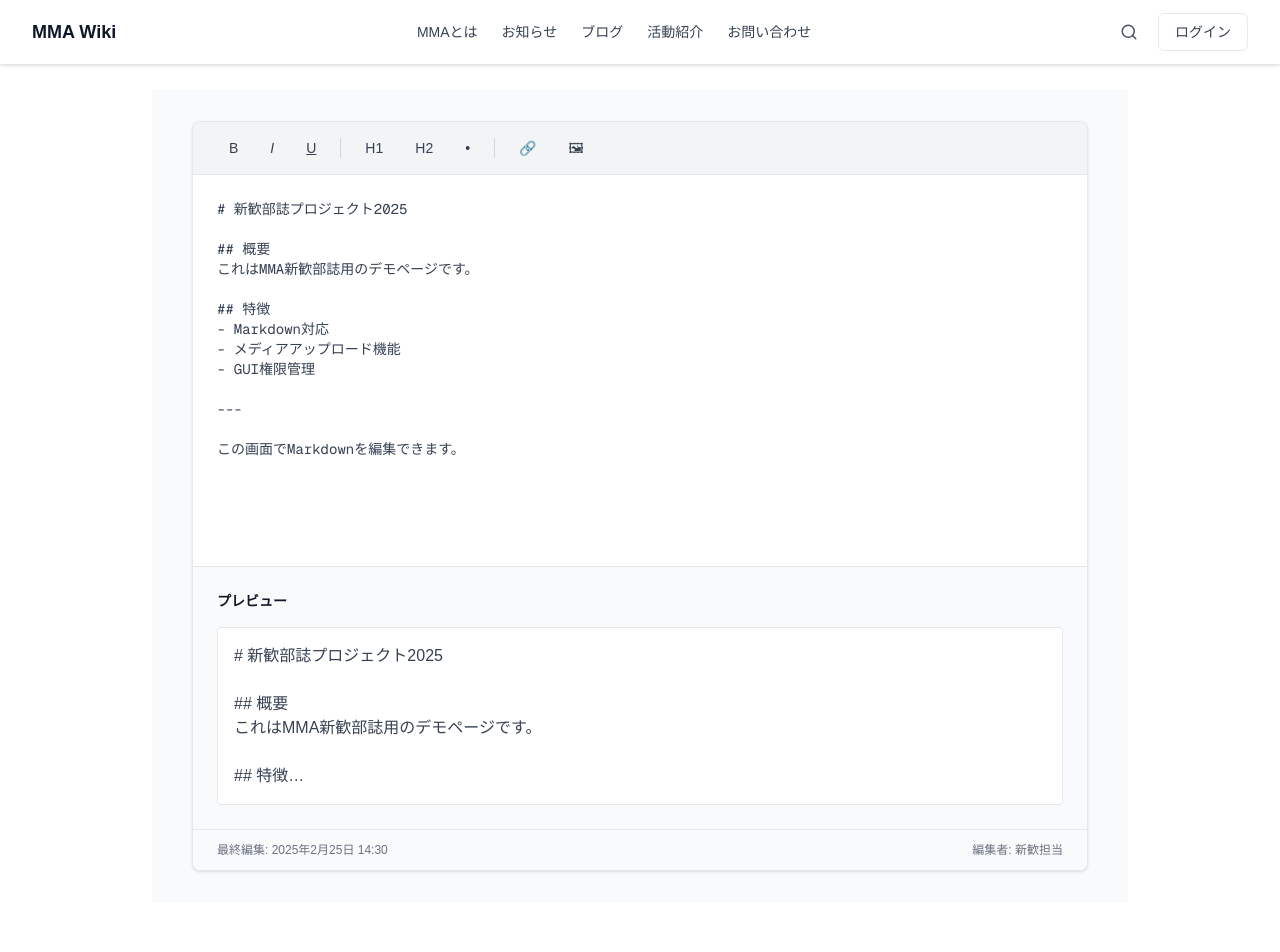
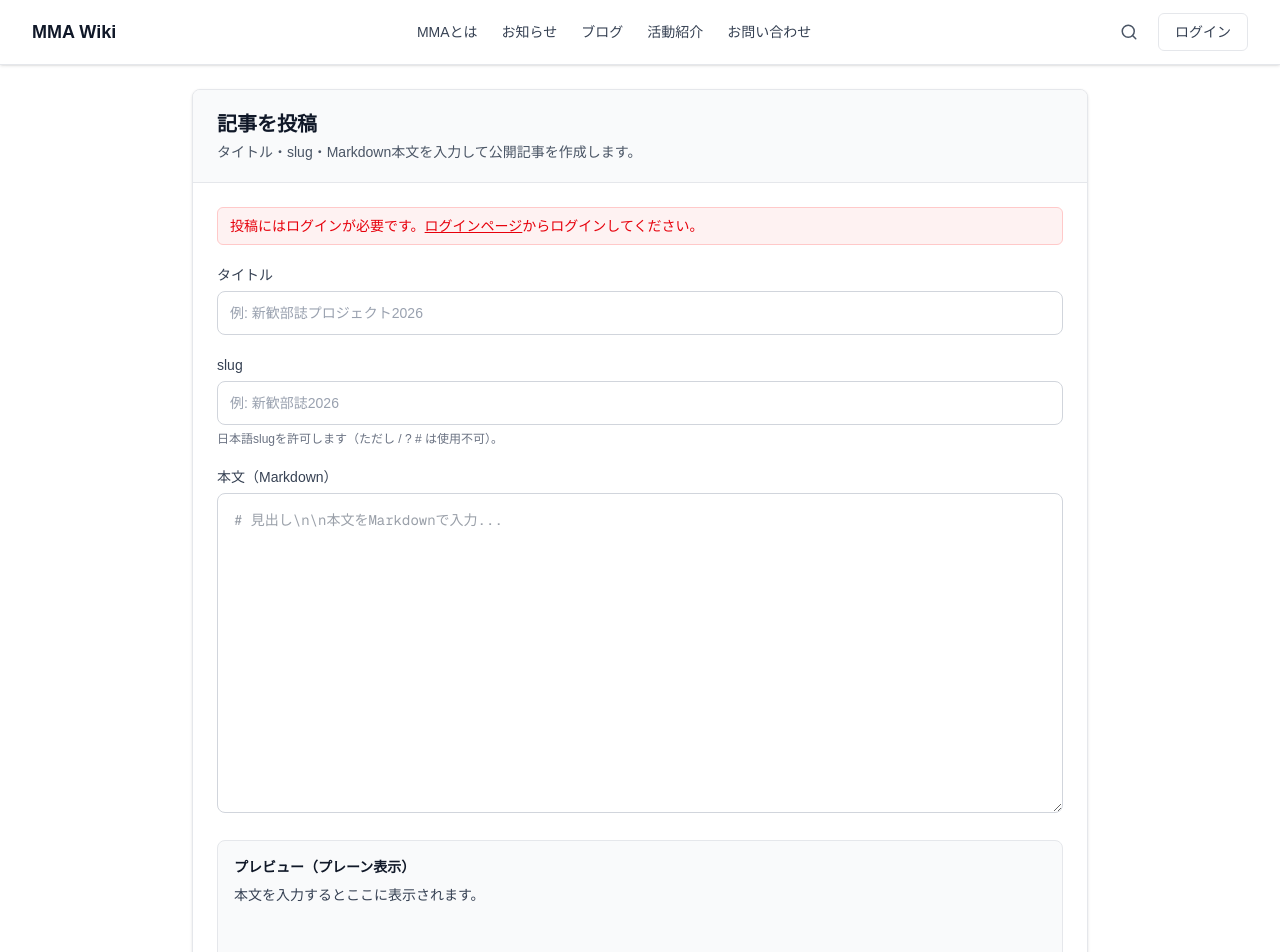
Before and after one commit to Kyo1r0/New-MMA-wiki-demo, a Next.js app in the folder mma-wiki-demo/: page /edit in a window 1280 px wide. Shown: the top 952 px of the page. Before the commit the page ends 927 px from the top, so only its background shows below. Built offline with nearby package versions, Linux system fonts and the light colour scheme; no server answers.

Commit message:
feat(edit): connect post form to Supabase pages insert

```diff
--- a/mma-wiki-demo/app/edit/page.tsx
+++ b/mma-wiki-demo/app/edit/page.tsx
@@ -1,54 +1,210 @@
 'use client';
 
-import { useState } from 'react';
-import { Plus } from 'lucide-react';
+import Link from 'next/link';
+import { useRouter } from 'next/navigation';
+import { useEffect, useState } from 'react';
+import { supabase } from '@/utils/supabase/client';
 
 export default function EditPage() {
-  const [editorContent, setEditorContent] = useState(
-    '# 新歓部誌プロジェクト2025\n\n## 概要\nこれはMMA新歓部誌用のデモページです。\n\n## 特徴\n- Markdown対応\n- メディアアップロード機能\n- GUI権限管理\n\n---\n\nこの画面でMarkdownを編集できます。'
-  );
+  const router = useRouter();
+  const [title, setTitle] = useState('');
+  const [slug, setSlug] = useState('');
+  const [content, setContent] = useState('');
+  const [error, setError] = useState('');
+  const [success, setSuccess] = useState('');
+  const [isSubmitting, setIsSubmitting] = useState(false);
+  const [isCheckingAuth, setIsCheckingAuth] = useState(true);
+  const [isLoggedIn, setIsLoggedIn] = useState(false);
+
+  useEffect(() => {
+    const checkAuth = async () => {
+      const {
+        data: { user },
+      } = await supabase.auth.getUser();
+      setIsLoggedIn(Boolean(user));
+      setIsCheckingAuth(false);
+    };
+
+    checkAuth();
+  }, []);
+
+  const validateInput = () => {
+    if (!title.trim() || !slug.trim() || !content.trim()) {
+      setError('タイトル・slug・本文は必須です。');
+      return false;
+    }
+
+    if (slug.length > 255) {
+      setError('slug は255文字以内で入力してください。');
+      return false;
+    }
+
+    if (/[/?#]/.test(slug)) {
+      setError('slug に / ? # は使用できません。');
+      return false;
+    }
+
+    return true;
+  };
+
+  const handleSubmit = async (event: React.FormEvent<HTMLFormElement>) => {
+    event.preventDefault();
+    setError('');
+    setSuccess('');
+
+    if (!validateInput()) {
+      return;
+    }
+
+    setIsSubmitting(true);
+
+    try {
+      const {
+        data: { user },
+      } = await supabase.auth.getUser();
+
+      if (!user) {
+        setError('投稿にはログインが必要です。ログイン後に再度お試しください。');
+        return;
+      }
+
+      const normalizedContent = content.trim();
+      const excerpt = normalizedContent.replace(/\s+/g, ' ').slice(0, 120);
+
+      const { error: insertError } = await supabase.from('pages').insert({
+        title: title.trim(),
+        slug: slug.trim(),
+        content: normalizedContent,
+        excerpt: excerpt.length > 0 ? excerpt : null,
+        is_published: true,
+        author_id: user.id,
+      });
+
+      if (insertError) {
+        const isDuplicateSlug =
+          insertError.code === '23505' ||
+          insertError.message.includes('duplicate key') ||
+          insertError.message.includes('pages_slug_key');
+
+        if (isDuplicateSlug) {
+          setError('その slug はすでに使用されています。別の slug を入力してください。');
+          return;
+        }
+
+        setError('投稿に失敗しました。権限または入力内容を確認してください。');
+        return;
+      }
+
+      setSuccess('投稿しました。ブログ一覧へ移動します。');
+      router.push('/blog');
+      router.refresh();
+    } catch {
+      setError('投稿処理中にエラーが発生しました。時間をおいて再試行してください。');
+    } finally {
+      setIsSubmitting(false);
+    }
+  };
 
   return (
-    <div className="flex-1 overflow-auto p-8 bg-gray-50">
-      <div className="max-w-4xl mx-auto bg-white rounded-lg shadow-sm border border-gray-200 overflow-hidden">
-        {/* エディタツールバー */}
-        <div className="bg-gray-100 border-b border-gray-200 px-6 py-3 flex items-center gap-2 flex-wrap">
-          <button className="px-3 py-1 text-sm rounded hover:bg-gray-200 transition-colors text-gray-700 font-medium">B</button>
-          <button className="px-3 py-1 text-sm rounded hover:bg-gray-200 transition-colors text-gray-700 italic">I</button>
-          <button className="px-3 py-1 text-sm rounded hover:bg-gray-200 transition-colors text-gray-700 underline">U</button>
-          <div className="w-px h-5 bg-gray-300 mx-1"></div>
-          <button className="px-3 py-1 text-sm rounded hover:bg-gray-200 transition-colors text-gray-700">H1</button>
-          <button className="px-3 py-1 text-sm rounded hover:bg-gray-200 transition-colors text-gray-700">H2</button>
-          <button className="px-3 py-1 text-sm rounded hover:bg-gray-200 transition-colors text-gray-700">•</button>
-          <div className="w-px h-5 bg-gray-300 mx-1"></div>
-          <button className="px-3 py-1 text-sm rounded hover:bg-gray-200 transition-colors text-gray-700">🔗</button>
-          <button className="px-3 py-1 text-sm rounded hover:bg-gray-200 transition-colors text-gray-700">🖼</button>
+    <div className="max-w-4xl mx-auto bg-white rounded-lg shadow-sm border border-gray-200 overflow-hidden">
+      <div className="px-6 py-5 border-b border-gray-200 bg-gray-50">
+        <h1 className="text-xl font-bold text-gray-900">記事を投稿</h1>
+        <p className="mt-1 text-sm text-gray-600">タイトル・slug・Markdown本文を入力して公開記事を作成します。</p>
+      </div>
+
+      <form onSubmit={handleSubmit} className="p-6 space-y-5">
+        {isCheckingAuth && (
+          <p className="text-sm text-gray-600 bg-gray-50 border border-gray-200 rounded-md px-3 py-2">
+            ログイン状態を確認しています...
+          </p>
+        )}
+
+        {!isCheckingAuth && !isLoggedIn && (
+          <p className="text-sm text-red-600 bg-red-50 border border-red-200 rounded-md px-3 py-2">
+            投稿にはログインが必要です。<Link href="/login" className="underline">ログインページ</Link>からログインしてください。
+          </p>
+        )}
+
+        {error && (
+          <p className="text-sm text-red-600 bg-red-50 border border-red-200 rounded-md px-3 py-2">
+            {error}
+          </p>
+        )}
+
+        {success && (
+          <p className="text-sm text-green-700 bg-green-50 border border-green-200 rounded-md px-3 py-2">
+            {success}
+          </p>
+        )}
+
+        <div>
+          <label htmlFor="title" className="block text-sm font-medium text-gray-700 mb-1.5">
+            タイトル
+          </label>
+          <input
+            id="title"
+            type="text"
+            value={title}
+            onChange={(event) => setTitle(event.target.value)}
+            placeholder="例: 新歓部誌プロジェクト2026"
+            className="w-full h-11 rounded-lg border border-gray-300 px-3 text-sm text-gray-900 placeholder:text-gray-400 focus:outline-none focus:ring-2 focus:ring-blue-500 focus:border-blue-500"
+            disabled={isSubmitting}
+          />
         </div>
 
-        {/* エディタ本体 */}
-        <textarea
-          value={editorContent}
-          onChange={(e) => setEditorContent(e.target.value)}
-          className="w-full h-96 p-6 font-mono text-sm text-gray-700 resize-none focus:outline-none bg-white"
-          placeholder="Markdownで記事を編集..."
-        />
+        <div>
+          <label htmlFor="slug" className="block text-sm font-medium text-gray-700 mb-1.5">
+            slug
+          </label>
+          <input
+            id="slug"
+            type="text"
+            value={slug}
+            onChange={(event) => setSlug(event.target.value)}
+            placeholder="例: 新歓部誌2026"
+            className="w-full h-11 rounded-lg border border-gray-300 px-3 text-sm text-gray-900 placeholder:text-gray-400 focus:outline-none focus:ring-2 focus:ring-blue-500 focus:border-blue-500"
+            disabled={isSubmitting}
+          />
+          <p className="mt-1.5 text-xs text-gray-500">日本語slugを許可します（ただし / ? # は使用不可）。</p>
+        </div>
 
-        {/* プレビューセクション */}
-        <div className="border-t border-gray-200 bg-gray-50 p-6">
-          <h3 className="text-sm font-semibold text-gray-900 mb-4">プレビュー</h3>
-          <div className="prose prose-sm max-w-none bg-white p-4 rounded border border-gray-200">
-            <div className="text-gray-700 whitespace-pre-wrap line-clamp-6">
-              {editorContent}
-            </div>
+        <div>
+          <label htmlFor="content" className="block text-sm font-medium text-gray-700 mb-1.5">
+            本文（Markdown）
+          </label>
+          <textarea
+            id="content"
+            value={content}
+            onChange={(event) => setContent(event.target.value)}
+            className="w-full h-80 p-4 font-mono text-sm text-gray-700 rounded-lg border border-gray-300 resize-y focus:outline-none focus:ring-2 focus:ring-blue-500 focus:border-blue-500"
+            placeholder="# 見出し\n\n本文をMarkdownで入力..."
+            disabled={isSubmitting}
+          />
+        </div>
+
+        <div className="border border-gray-200 rounded-lg bg-gray-50 p-4">
+          <h2 className="text-sm font-semibold text-gray-900 mb-2">プレビュー（プレーン表示）</h2>
+          <div className="text-sm text-gray-700 whitespace-pre-wrap min-h-20">
+            {content.trim() ? content : '本文を入力するとここに表示されます。'}
           </div>
         </div>
 
-        {/* メタ情報 */}
-        <div className="bg-gray-50 border-t border-gray-200 px-6 py-3 flex items-center justify-between text-xs text-gray-500">
-          <div>最終編集: 2025年2月25日 14:30</div>
-          <div>編集者: 新歓担当</div>
+        <div className="flex items-center justify-end gap-3">
+          <Link
+            href="/blog"
+            className="px-4 py-2 rounded-md border border-gray-300 text-sm text-gray-700 hover:bg-gray-100 transition-colors"
+          >
+            キャンセル
+          </Link>
+          <button
+            type="submit"
+            disabled={isSubmitting || isCheckingAuth || !isLoggedIn}
+            className="px-4 py-2 rounded-md bg-blue-600 text-white hover:bg-blue-700 transition-colors text-sm font-medium disabled:opacity-60 disabled:cursor-not-allowed"
+          >
+            {isSubmitting ? '投稿中...' : '投稿する（即公開）'}
+          </button>
         </div>
-      </div>
+      </form>
     </div>
   );
 }
```
